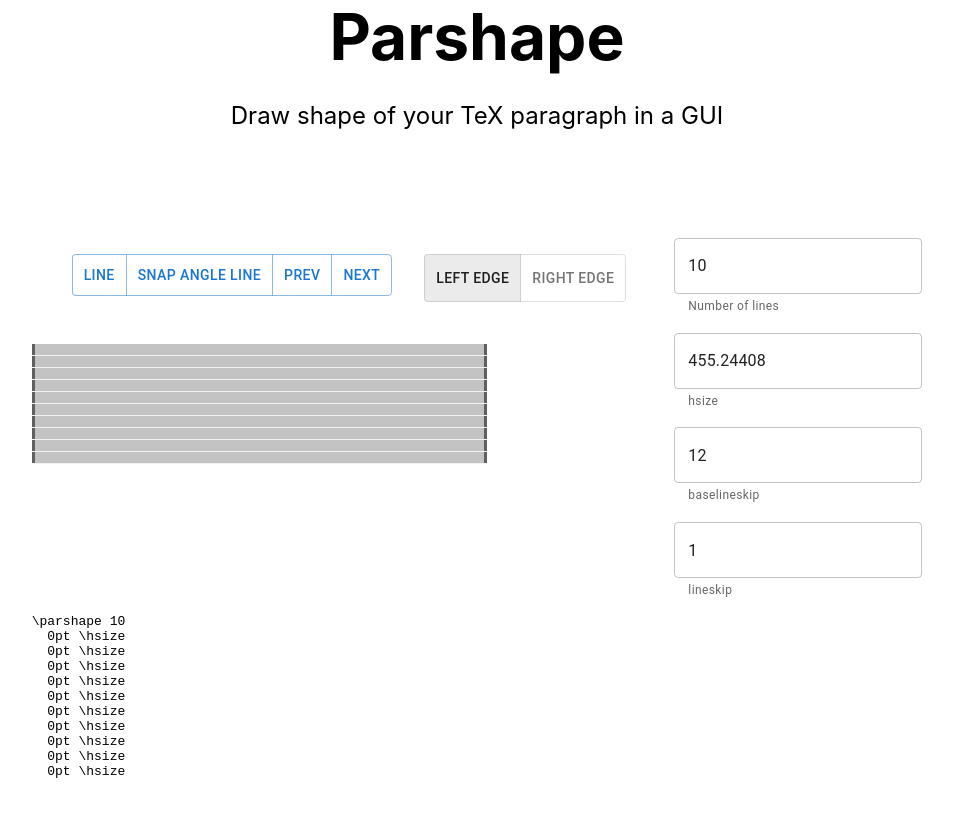
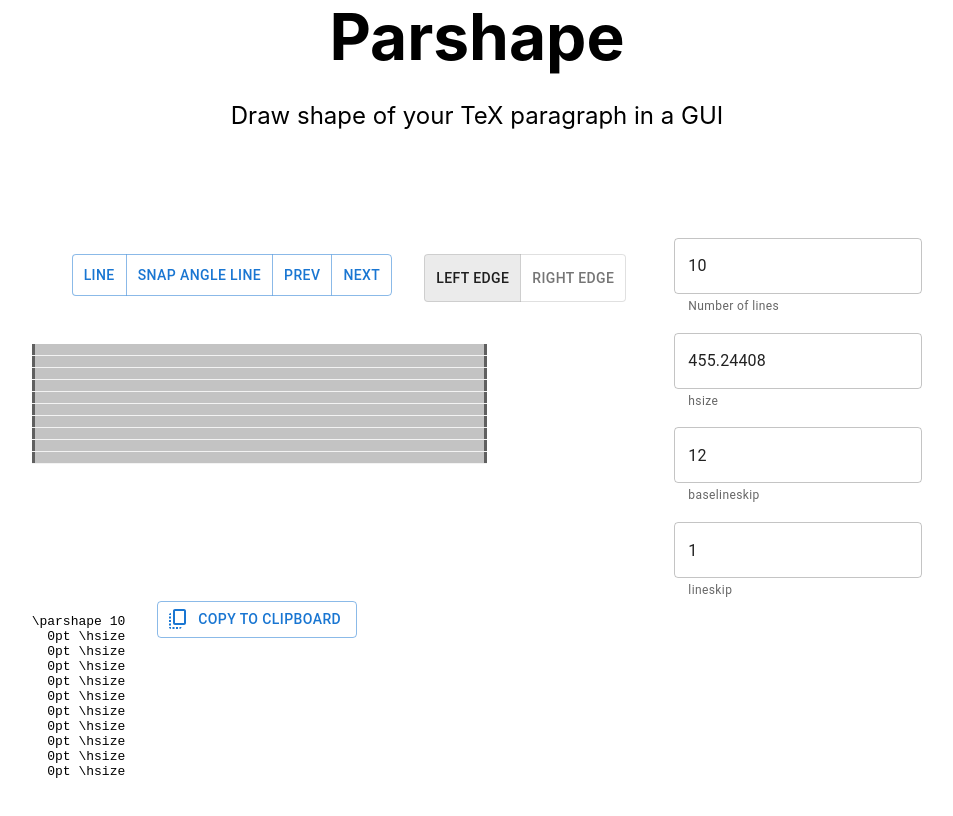
Before and after one commit to tmscer/parshape, a Next.js app: page / in a window 1280 px wide. Shown: the top 816 px of the page, without its empty margins (163-1116 px from the left). Built offline with nearby package versions, Linux system fonts and the light colour scheme.

Commit message:
Add "copy to clipboard" to value in `<Parshape />`

```diff
--- /dev/null
+++ b/components/CopyToClipboardButton.js
@@ -0,0 +1,58 @@
+import CopyIcon from "@mui/icons-material/CopyAllRounded";
+import { Button } from "@mui/material";
+import { forwardRef, useCallback, useRef } from "react";
+
+export default function CopyToClipboardButton({ value, onClick }) {
+  const ref = useRef();
+
+  const copyText = useCallback(() => {
+    // input hasn't rendered yet
+    if (!ref.current) {
+      return;
+    }
+
+    ref.current.select();
+    document.execCommand("copy");
+    ref.current.blur();
+  }, [ref]);
+
+  const onCopy = useCallback(
+    (event) => {
+      copyText();
+
+      if (Boolean(onClick)) {
+        onClick(event);
+      }
+    },
+    [copyText, onClick]
+  );
+
+  return (
+    <>
+      <Button variant="outlined" onClick={onCopy}>
+        <FakeInput ref={ref} value={value} />
+        <CopyIcon sx={{ mr: 1, ml: -1.5 }} />
+        Copy to clipboard
+      </Button>
+    </>
+  );
+}
+
+const FakeInput = forwardRef(function FakeInput({ value }, ref) {
+  // We need to use `<textarea />` because regular `<input />`
+  // would remove newlines
+  return (
+    <textarea
+      ref={ref}
+      style={{
+        pointerEvents: "none",
+        width: "1px",
+        height: "1px",
+        opacity: 0,
+        marginRight: "-1px",
+      }}
+      readOnly
+      value={value}
+    />
+  );
+});
--- a/components/Parshape.js
+++ b/components/Parshape.js
@@ -1,9 +1,17 @@
+import { Stack } from "@mui/material";
+
 import floatEq from "../utils/floatEq";
+import CopyToClipboardButton from "./CopyToClipboardButton";
 
 export default function Parshape({ lines, width }) {
   const parshape = createParshapeFromLines(lines, width);
 
-  return <pre>{parshape}</pre>;
+  return (
+    <Stack direction="row" gap={4} alignItems="flex-start">
+      <pre>{parshape}</pre>
+      <CopyToClipboardButton value={parshape} />
+    </Stack>
+  );
 }
 
 function createParshapeFromLines(lines, width) {
```
